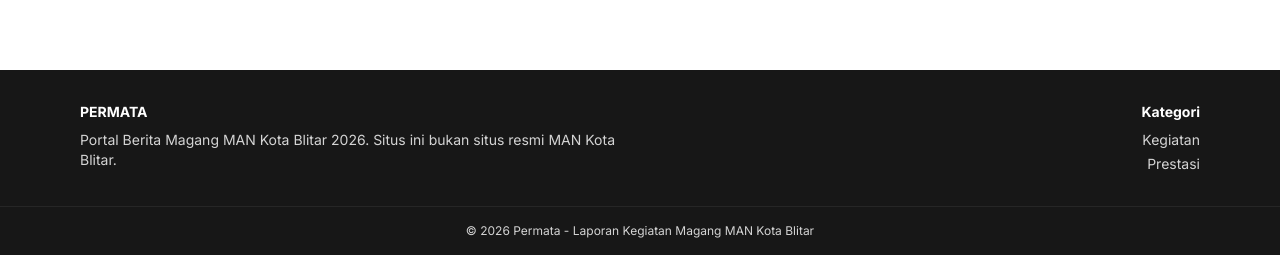
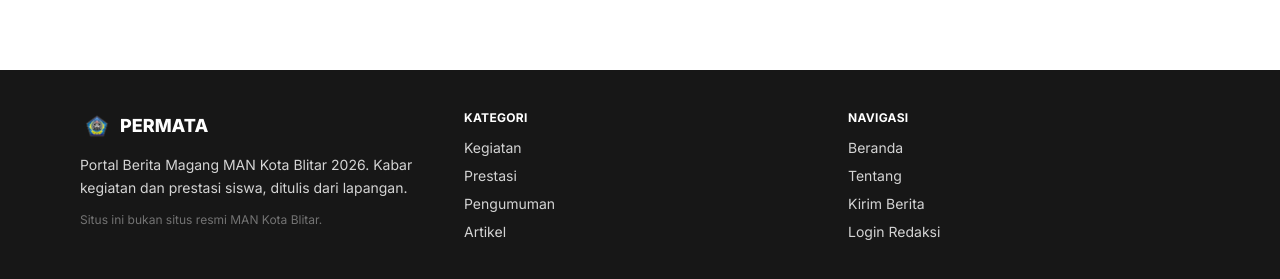
Before and after one commit to demile02/permata, an Astro site: page / in a window 1280 px wide. Shown: the part 595-874 px from the top of the page. Before the commit the page ends 850 px from the top, so only its background shows below. Built offline with nearby package versions, Linux system fonts and the light colour scheme; Astro itself is replaced by a stand-in of ours; no server answers; the database is empty.

Commit message:
Percantik footer: 3 kolom dengan logo, kategori, navigasi

```diff
--- a/src/layouts/Layout.astro
+++ b/src/layouts/Layout.astro
@@ -75,20 +75,35 @@ const loggedIn = isLoggedIn(Astro.request.headers.get('cookie'));
   </main>
 
   <footer class="bg-neutral-900 text-neutral-300 mt-12">
-    <div class="max-w-6xl mx-auto px-4 py-8 grid grid-cols-1 sm:grid-cols-2 gap-6 text-sm">
+    <div class="max-w-6xl mx-auto px-4 py-10 grid grid-cols-1 sm:grid-cols-3 gap-8 text-sm">
       <div>
-        <h3 class="text-white font-bold mb-2">PERMATA</h3>
-        <p>Portal Berita Magang MAN Kota Blitar 2026. Situs ini bukan situs resmi MAN Kota Blitar.</p>
+        <div class="flex items-center gap-2 mb-3">
+          <img src="/logo-man.png" alt="Logo" class="w-8 h-8 object-contain" />
+          <h3 class="text-white font-extrabold text-lg">PERMATA</h3>
+        </div>
+        <p class="leading-relaxed">Portal Berita Magang MAN Kota Blitar 2026. Kabar kegiatan dan prestasi siswa, ditulis dari lapangan.</p>
+        <p class="mt-3 text-xs text-neutral-500">Situs ini bukan situs resmi MAN Kota Blitar.</p>
       </div>
-      <div class="sm:text-right">
-        <h3 class="text-white font-bold mb-2">Kategori</h3>
-        <ul class="space-y-1">
-          <li><a href="/?kategori=kegiatan" class="hover:text-white">Kegiatan</a></li>
-          <li><a href="/?kategori=prestasi" class="hover:text-white">Prestasi</a></li>
+      <div>
+        <h3 class="text-white font-bold mb-3 uppercase tracking-wide text-xs">Kategori</h3>
+        <ul class="space-y-2">
+          <li><a href="/?kategori=kegiatan" class="hover:text-white transition">Kegiatan</a></li>
+          <li><a href="/?kategori=prestasi" class="hover:text-white transition">Prestasi</a></li>
+          <li><a href="/?kategori=pengumuman" class="hover:text-white transition">Pengumuman</a></li>
+          <li><a href="/?kategori=artikel" class="hover:text-white transition">Artikel</a></li>
+        </ul>
+      </div>
+      <div>
+        <h3 class="text-white font-bold mb-3 uppercase tracking-wide text-xs">Navigasi</h3>
+        <ul class="space-y-2">
+          <li><a href="/" class="hover:text-white transition">Beranda</a></li>
+          <li><a href="/tentang" class="hover:text-white transition">Tentang</a></li>
+          <li><a href="/kirim" class="hover:text-white transition">Kirim Berita</a></li>
+          <li><a href="/login" class="hover:text-white transition">Login Redaksi</a></li>
         </ul>
       </div>
     </div>
-    <div class="border-t border-neutral-800 text-center text-xs py-4">
+    <div class="border-t border-neutral-800 text-center text-xs py-4 text-neutral-500">
       &copy; {new Date().getFullYear()} Permata - Laporan Kegiatan Magang MAN Kota Blitar
     </div>
   </footer>
```
Also changed, not shown: 1 other file.
